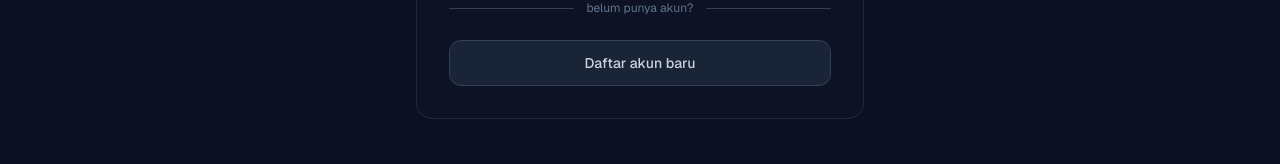
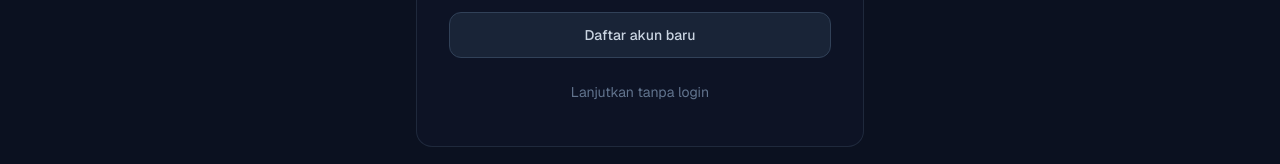
Before and after one commit to papatripat/TITIK, a Next.js app: page /signin in a window 1280 px wide. Shown: the part 601-765 px from the top of the page. Built offline with nearby package versions, Linux system fonts and the light colour scheme; no server answers.

Commit message:
feat : add continue  without account

```diff
--- a/src/app/signin/page.tsx
+++ b/src/app/signin/page.tsx
@@ -145,6 +145,14 @@ export default function SignInPage() {
           >
             Daftar akun baru
           </Link>
+
+          {/* Continue as guest */}
+          <a
+            href="/"
+            className="block w-full py-3 mt-3 text-center text-slate-500 text-sm hover:text-slate-300 transition-all"
+          >
+            Lanjutkan tanpa login
+          </a>
         </div>
       </div>
     </div>
```
